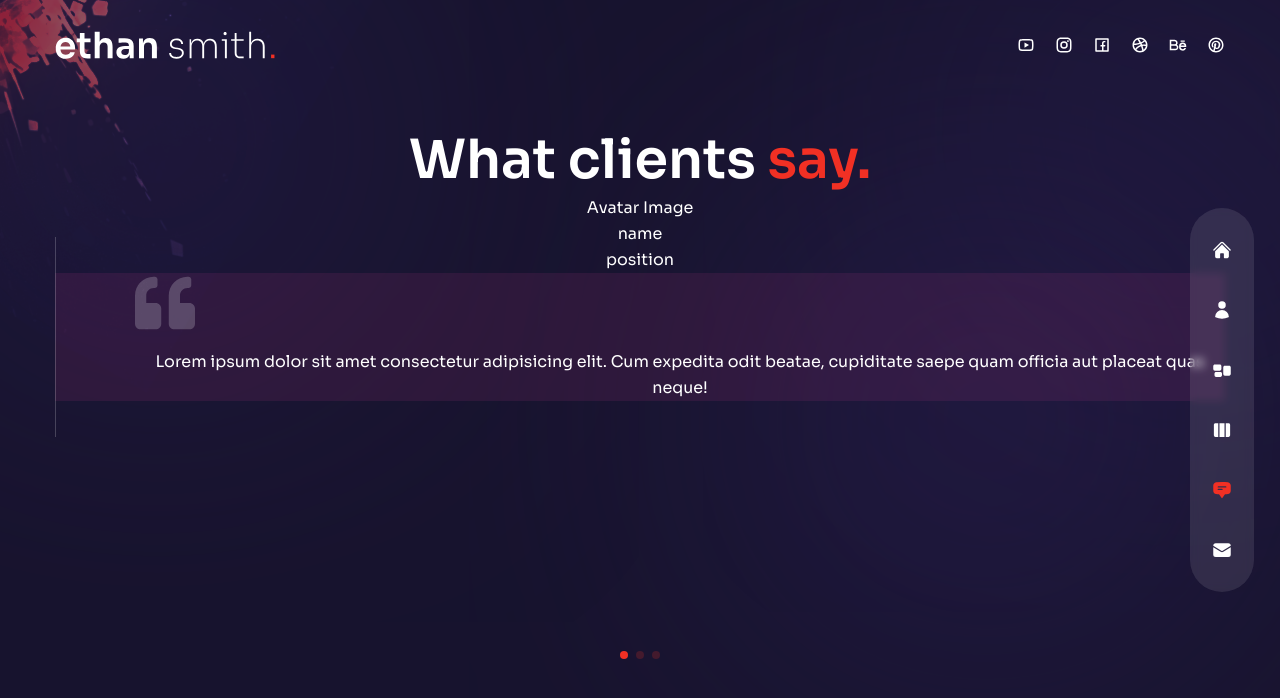
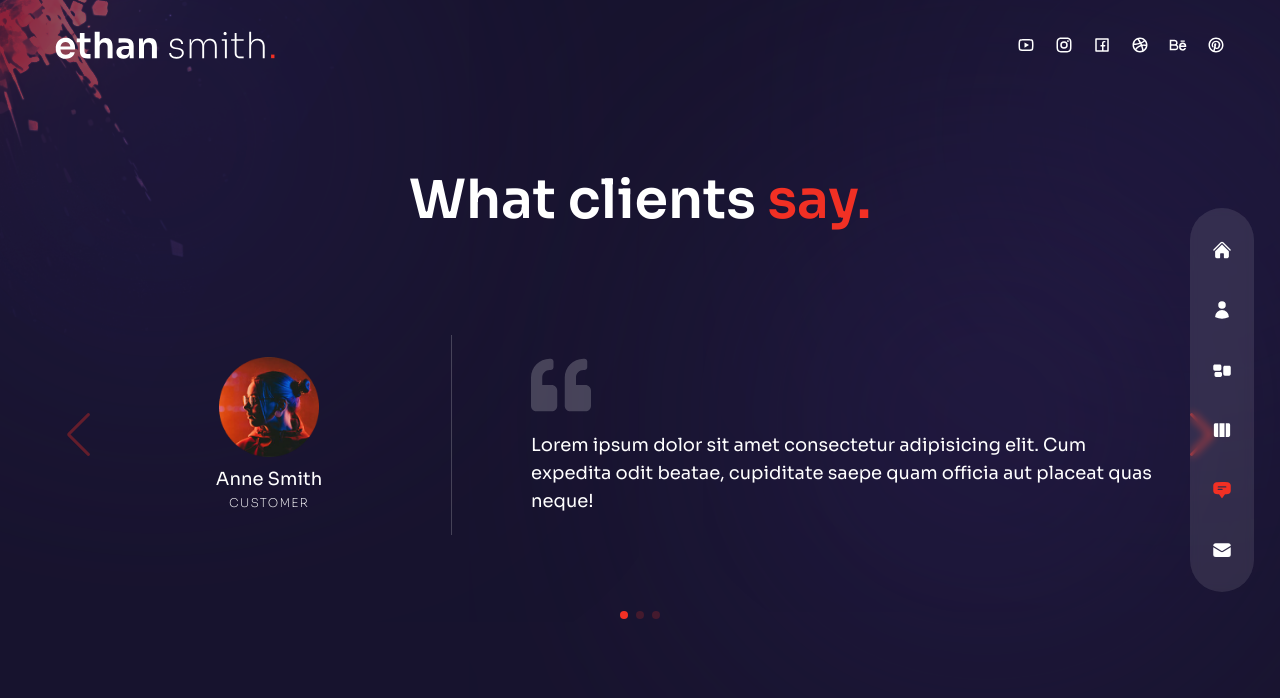
Before and after one commit to nahidpavelc/personal_portfolio, a Next.js app: page /testimonials in a window 1280 px wide. Shown: the top 698 px of the page. Built offline with nearby package versions, Linux system fonts and the light colour scheme.

Commit message:
compleate Testimonial

```diff
--- a/components/TestimonialSlider.js
+++ b/components/TestimonialSlider.js
@@ -28,11 +28,11 @@ import { Swiper, SwiperSlide } from 'swiper/react';
 
 // import swiper styles
 import 'swiper/css';
-import 'swiper/css/free-mode';
+import 'swiper/css/navigation';
 import 'swiper/css/pagination';
 
 // import required modules
-import { Pagination } from 'swiper';
+import { Navigation, Pagination } from 'swiper';
 
 // icons
 import { FaQuoteLeft } from 'react-icons/fa';
@@ -42,37 +42,42 @@ import Image from 'next/image';
 function TestimonialSlider() {
   return (
     <Swiper
+      navigation={true}
       spaceBetween={10}
       pagination={{
-        clickable: true
+        clickable: true,
       }}
-      modules={[Pagination]}
-      className='h-[280px] sm:h-[480px]'
+      modules={[Navigation, Pagination]}
+      className='h-[400px]'
     >
       {testimonialData.map((person, index) => {
         return (
           <SwiperSlide key={index}>
-            <div>
+            <div className='flex flex-col items-center md:flex-row gap-x-8 h-full px-16'>
               {/* avatar, name, position */}
-              <div>
-                <div>
+              <div className='w-full max-w-[300px] flex flex-col xl:justify-center items-center relative mx-auto xl:mx-0'>
+                <div className='flex flex-col justify-center text-center'>
                   {/* avatar  */}
-                  <div>Avatar Image</div>
+                  <div className='mb-2 mx-auto'>
+                    <Image src={person.image} width={100} height={100} alt='' />
+                  </div>
                   {/* name  */}
-                  <div>name</div>
+                  <div className='text-lg'>{person.name}</div>
                   {/* position  */}
-                  <div>position</div>
+                  <div className='text-[12px] uppercase font-extralight tracking-widest'>{person.position}</div>
                 </div>
               </div>
 
               {/* quote & message */}
-              <div className='bg-pink-500/10 flex-1 flex flex-col justify-center before:w-[1px] xl:before:bg-white/20 xl:before:absolute xl:before:left-0 xl:before:h-[200px] relative xl:pl-20'>
+              <div className='flex-1 flex flex-col justify-center before:w-[1px] xl:before:bg-white/20 xl:before:absolute xl:before:left-0 xl:before:h-[200px] relative xl:pl-20'>
                 {/* quote icon  */}
                 <div className='mb-4'>
                   <FaQuoteLeft className='text-4xl xl:text-6xl text-white/20 mx-auto md:mx-0' />
                 </div>
                 {/* message */}
-                <div>{person.message}</div>
+                <div className='xl:text-lg text-center md:text-left'>
+                  {person.message}
+                </div>
               </div>
             </div>
           </SwiperSlide>
--- a/pages/contact/index.js
+++ b/pages/contact/index.js
@@ -1,5 +1,31 @@
+// components
+import Circles from '/components/Circles';
+
+// icons
+import { BsArrowRight } from 'react-icons/bs';
+
+// framer
+import { motion } from 'framer-motion';
+
+// variants
+import { fadeIn } from '../../variants'
+
 const Contact = () => {
-  return <div>Contact</div>;
+  return (
+    <div className='h-full bg-primary/30'>
+      <div className='container mx-auto py-32 text-center xl:text-left flex items-center justify-center h-full'>
+        {/* text & form */}
+        <div className=''>
+          {/* text */}
+          <h2 className='h2 text-center mb-12'>
+            Let's <span className='text-accent'>Connect.</span>
+          </h2>
+          {/* form */}
+          <form action="">form</form>
+        </div>
+      </div>
+    </div>
+  );
 };
 
 export default Contact;
--- a/pages/testimonials/index.js
+++ b/pages/testimonials/index.js
@@ -1,19 +1,34 @@
 // Components
 import TestimonialSlider from "../../components/TestimonialSlider";
+
+// framer motion
+import { motion } from 'framer-motion'
+import { fadeIn } from '../../variants'
 
 const Testimonials = () => {
   return (
     <div className="h-full bg-primary/30 py-32 text-center">
       <div className="container mx-auto h-full flex flex-col justify-center">
         {/* title  */}
-        <h2 className="h2 mb-8 xl:mb-0">
+        <motion.h2
+          variants={fadeIn('up', 0.2)}
+          initial='hidden'
+          animate='show'
+          exit='hidden'
+          className="h2 mb-8 xl:mb-0"
+        >
           What clients <span className="text-accent">say.</span>
-        </h2>
+        </motion.h2>
 
         {/* slider  */}
-        <div>
+        <motion.div
+          variants={fadeIn('up', 0.4)}
+          initial='hidden'
+          animate='show'
+          exit='hidden'
+        >
           <TestimonialSlider />
-        </div>
+        </motion.div>
       </div>
     </div>
   );
```
